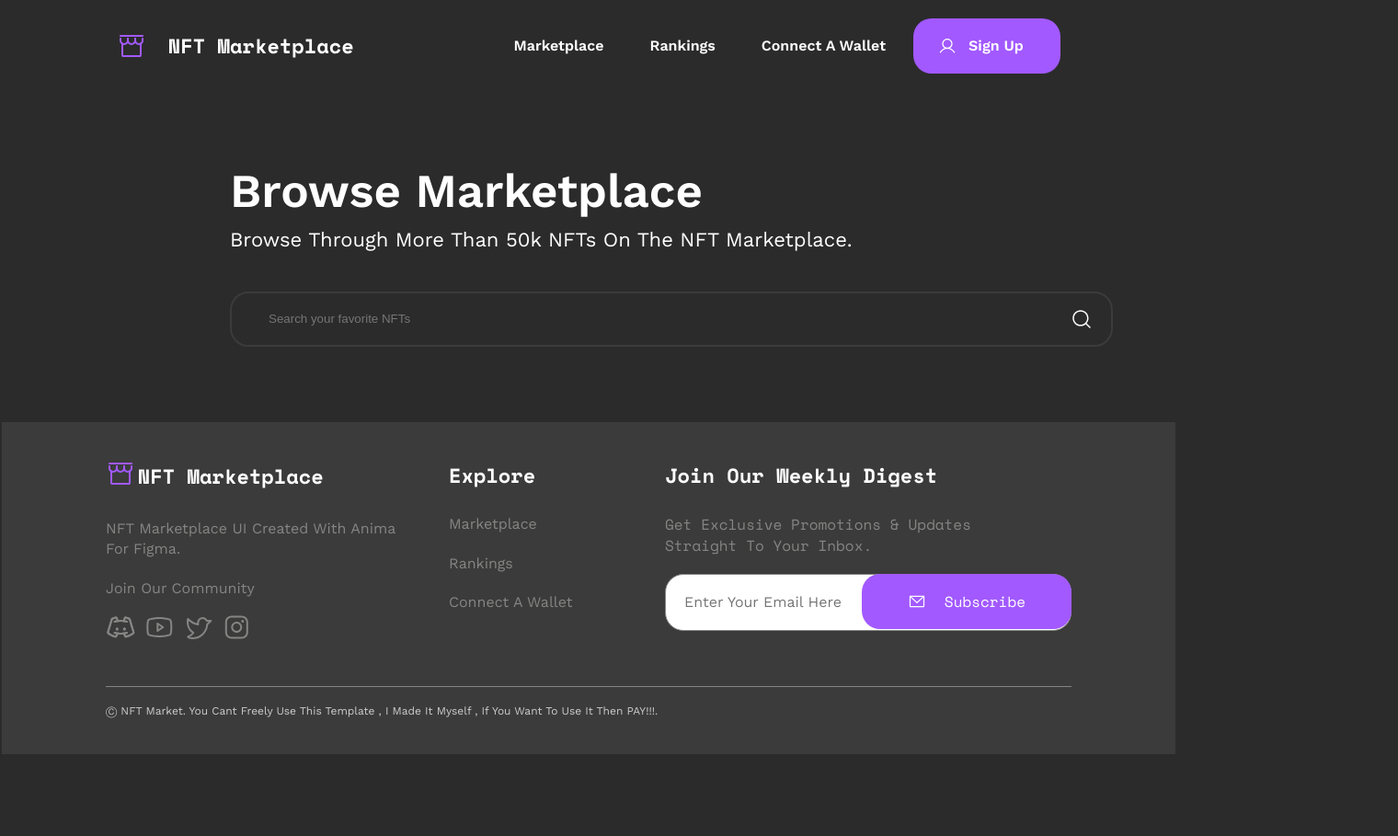
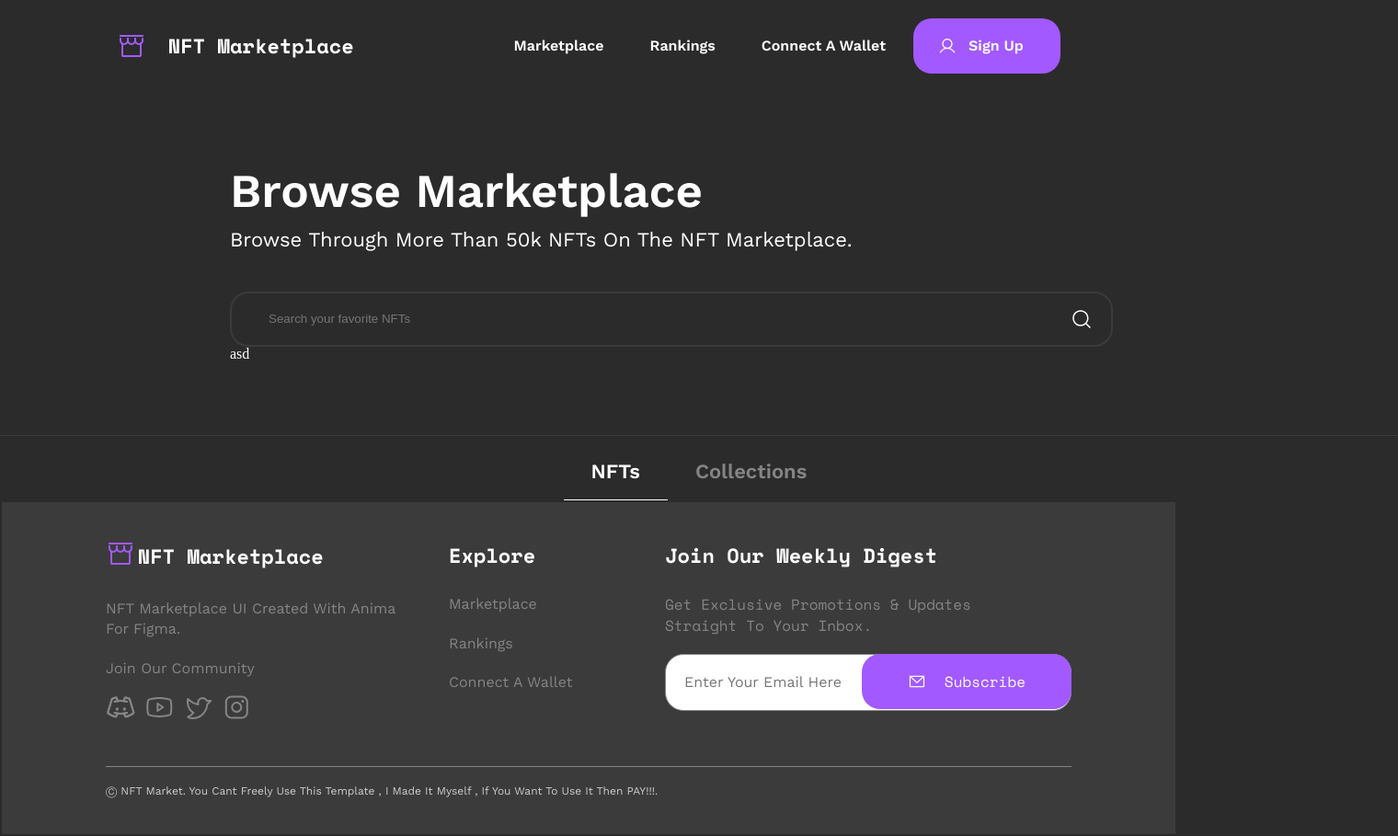
Before and after one commit to Mehemmed-Cf/Mehemmed-CF_Deploy-Frontend-Project, a plain HTML site: page client/Pages/Marketplace/index.html in a window 1280 px wide. Shown: the whole page at 92% size, 1520 px wide, since content can reach past the window. Before the commit the page ends 822 px from the top, so only its background shows below. Drawn offline with nearby package versions, Linux system fonts and the light colour scheme.

Commit message:
MarketPlace Frame added

```diff
--- a/client/Pages/Common/functions/index.js
+++ b/client/Pages/Common/functions/index.js
@@ -7,7 +7,6 @@ const SignUp_Btn = document.querySelector(".Bars_Btn");
 const SignUpBtn = document.querySelector(".SignUp-Btn");
 const Logo = document.querySelector(".Logo");
 const Rankings_Link = document.querySelector("#Rankings");
-
 
 EmailValidation();
 
@@ -136,5 +135,3 @@ Logo.addEventListener("click", () => {
 Marketplace_Link.addEventListener("click", () => {
   window.open("http://127.0.0.1:5500/client/Pages/Marketplace/index.html");
 });
-
-const
--- a/client/Pages/Marketplace/index.html
+++ b/client/Pages/Marketplace/index.html
@@ -64,6 +64,18 @@
               />
               <img src="../assets/icons/SearchIcon.svg" />
             </div>
+            <p class="Error-Message">asd</p>
+          </div>
+        </div>
+      </div>
+      <div class="MarketPlace">
+        <div class="MarketPlace-Frame">
+          <div class="Line"></div>
+          <div class="Frame Container">
+            <div class="Tabs">
+              <div class="NFTs-Tab">NFTs</div>
+              <div class="Collections-Tab">Collections</div>
+            </div>
           </div>
         </div>
       </div>
--- a/client/sass/pages/Artist-Detail/_Artist-Detail.scss
+++ b/client/sass/pages/Artist-Detail/_Artist-Detail.scss
@@ -322,16 +322,17 @@
 
         .Created {
           color: white !important;
+          border-bottom: 2px solid white;
 
-          :after {
-            content: "";
-            position: absolute;
-            bottom: 0;
-            left: 0;
-            width: 100%;
-            height: 2px;
-            background-color: white;
-          }
+          // :after {
+          //   content: "";
+          //   position: absolute;
+          //   bottom: 0;
+          //   left: 0;
+          //   width: 100%;
+          //   height: 2px;
+          //   background-color: white;
+          // }
         }
 
         .Tab {
--- a/client/sass/pages/Marketplace/_Marketplace.scss
+++ b/client/sass/pages/Marketplace/_Marketplace.scss
@@ -1,5 +1,5 @@
 #MarketPlace_Section {
-  @include Flex-ItemsAndPosition(flex, flex-start, column);
+  @include Flexed(flex, center, flex-start, column);
   width: 1280px;
 
   .Headline-Subhead {
@@ -58,4 +58,48 @@
       }
     }
   }
+
+  .MarketPlace {
+    @include Flexed(flex, center, center, column);
+
+    .MarketPlace-Frame {
+      @include Flex-ItemsAndPosition(flex, center, column);
+      gap: 10px;
+
+      .Line {
+        width: 1520px;
+        height: 1px;
+        background-color: var(--BackGround-Secondary);
+      }
+
+      .Frame {
+        @include Flexed(flex, center, flex-start);
+
+        .Tabs {
+          display: flex;
+          align-items: flex-start;
+
+          .NFTs-Tab {
+            @include Flexed(flex, center, center, row);
+            height: 60px;
+            padding: 0px 30px;
+            gap: 16px;
+            text-align: center;
+            border-bottom: 1px solid;
+            @include text-formatter(Work Sans, 22px, 600, 140%);
+          }
+
+          .Collections-Tab {
+            @include Flexed(flex, center, center, row);
+            height: 60px;
+            padding: 0px 30px;
+            gap: 16px;
+            text-align: center;
+            color: var(--CaptionAndLabelText);
+            @include text-formatter(Work Sans, 22px, 600, 140%);
+          }
+        }
+      }
+    }
+  }
 }
```
Also changed, not shown: client/sass/main.css.
